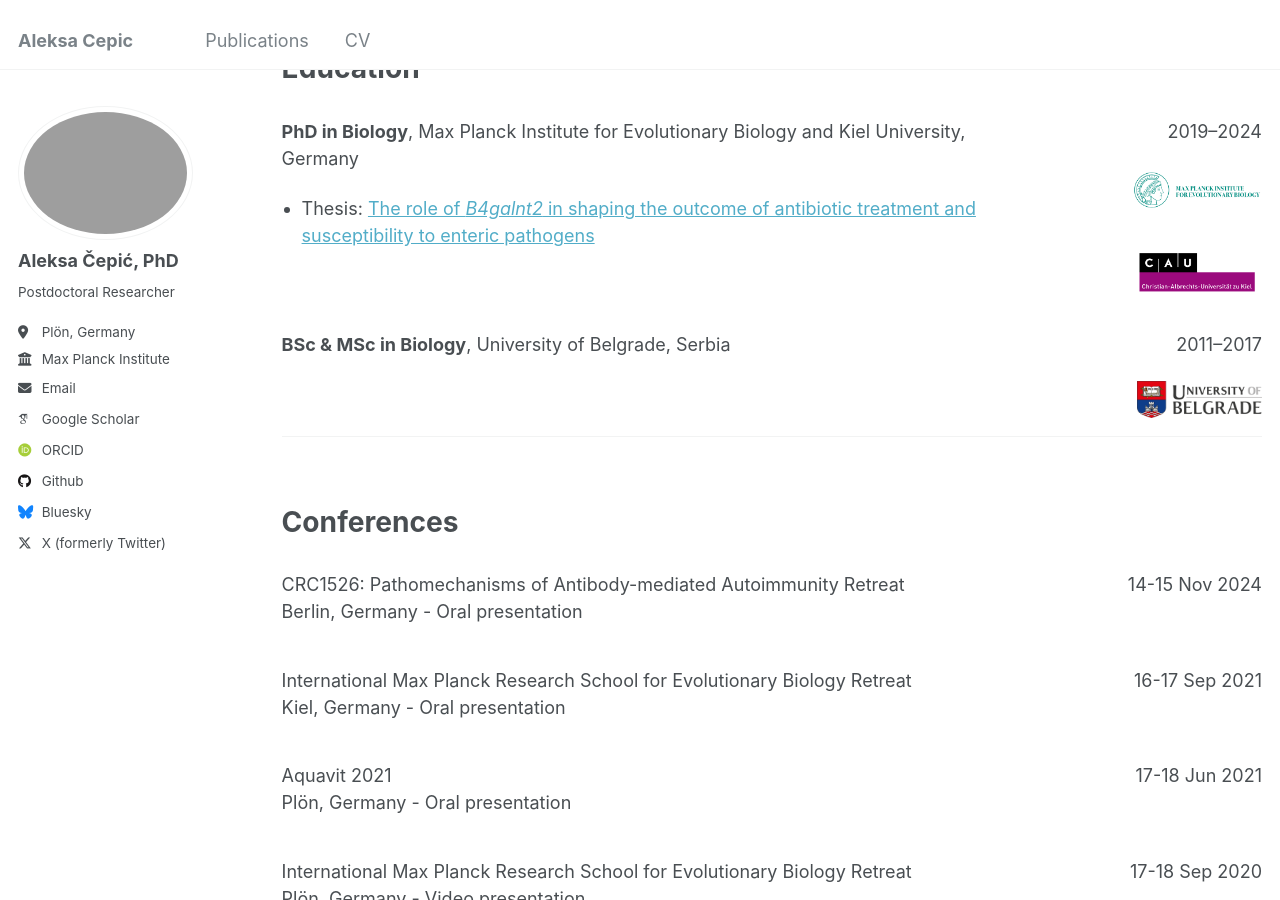
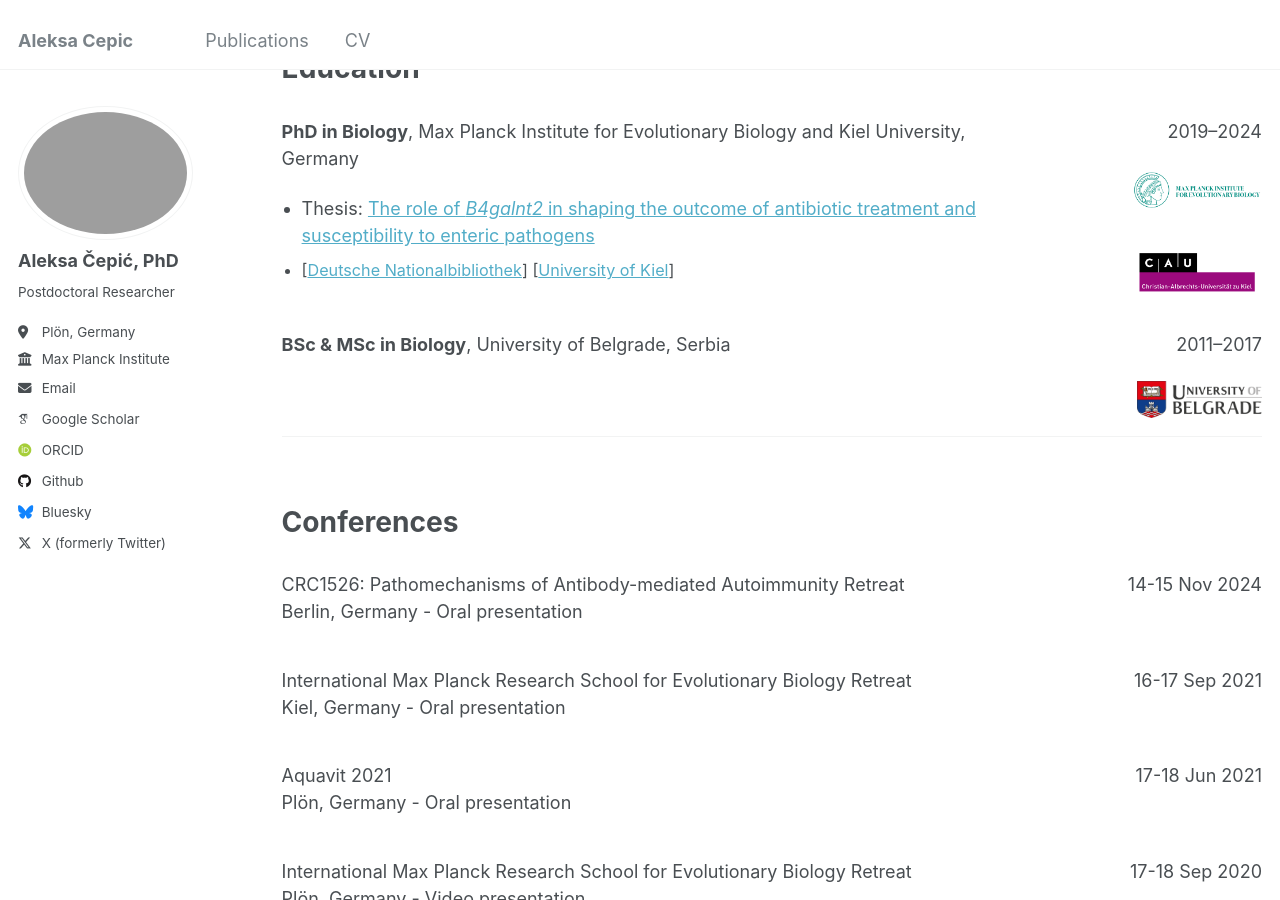
Before and after one commit to drcepic/drcepic.github.io, a Jekyll site: the page built from _pages/cv.md, in a window 1280 px wide and 900 px high, scrolled down 588 px. Built offline with Jekyll 4.4.1, drawn with Linux system fonts in a browser that asks for light colours; some web fonts are replaced.

Commit message:
Update cv.md

```diff
--- a/_pages/cv.md
+++ b/_pages/cv.md
@@ -64,6 +64,10 @@ Education
     </p>
     <ul style="margin: 0; padding-left: 20px;">
       <li>Thesis: <a href="http://pure.mpg.de/pubman/faces/ViewItemOverviewPage.jsp?itemId=item_3616380">The role of <em>B4galnt2</em> in shaping the outcome of antibiotic treatment and susceptibility to enteric pathogens</a></li>
+      <li style="font-size: 0.9em; margin-top: 5px;">
+        [<a href="https://d-nb.info/1342899571" target="_blank">Deutsche Nationalbibliothek</a>]
+        [<a href="https://macau.uni-kiel.de/receive/macau_mods_00005252" target="_blank">University of Kiel</a>]
+      </li>
     </ul>
   </div>
 
```
